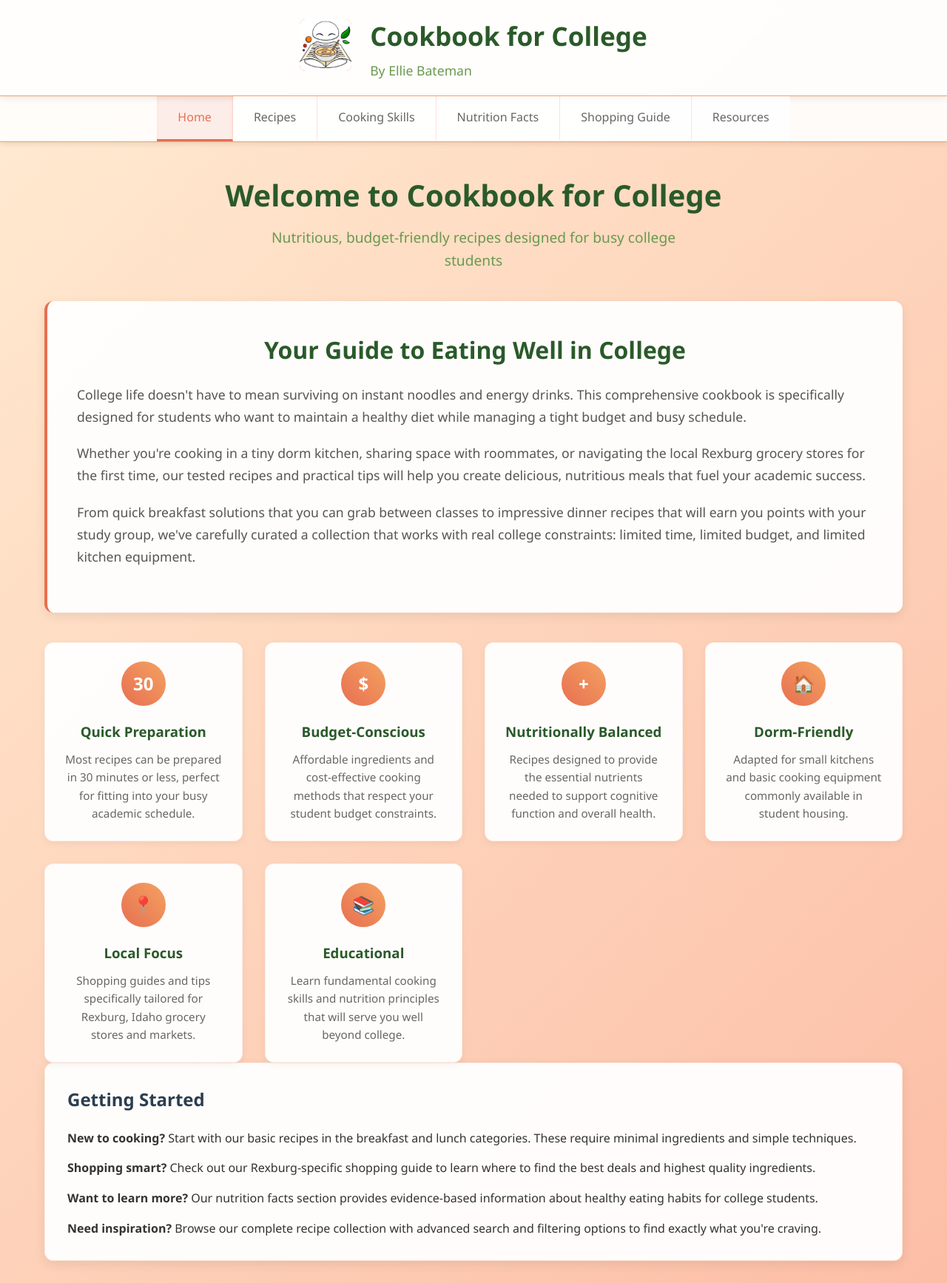
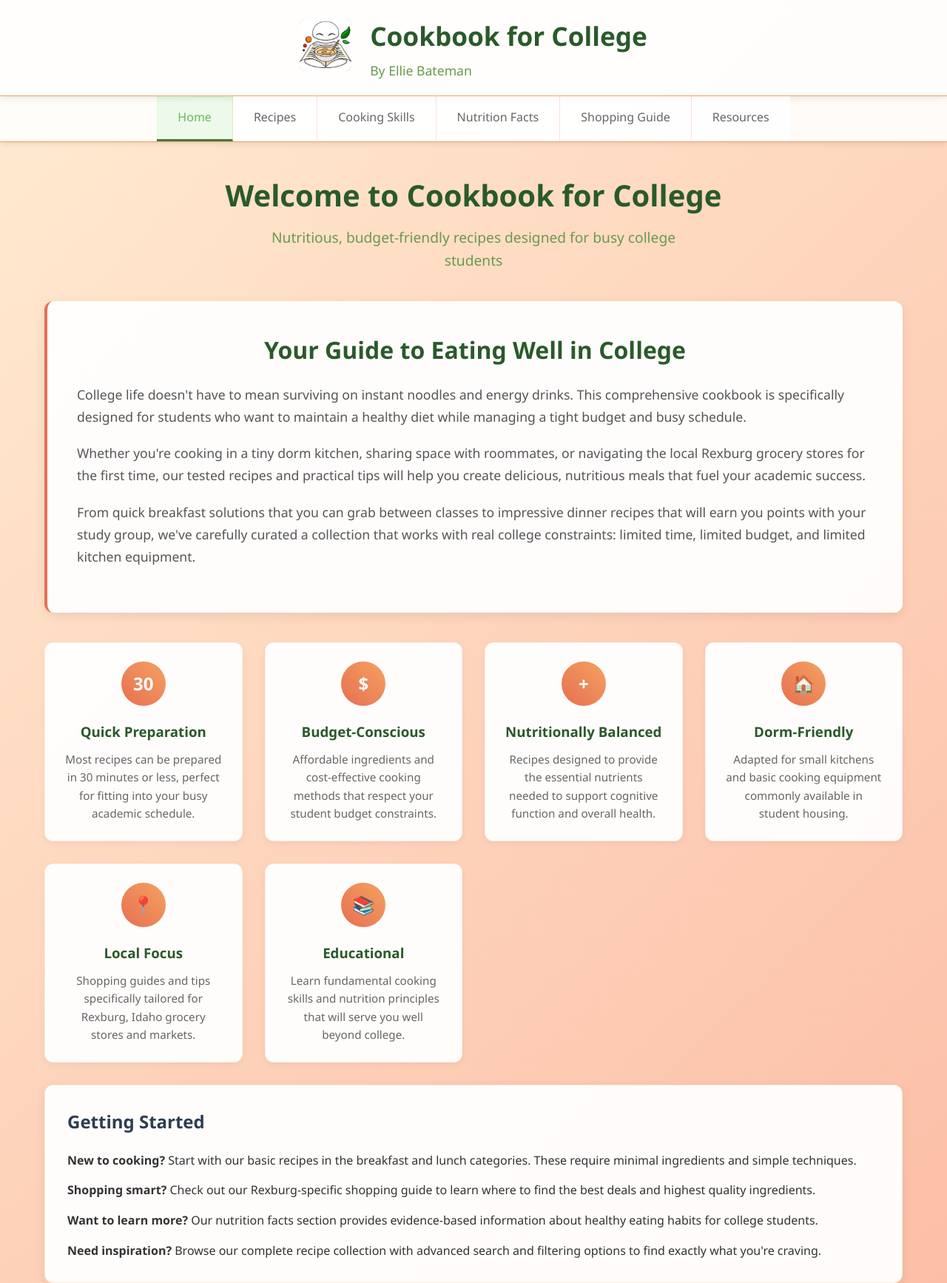
Before and after one commit to Cookbookforcollege/web, a plain HTML site: page index.html in a window 1280 px wide. Shown: the top 1734 px of the page at 74% size. Drawn offline with Linux system fonts and the light colour scheme.

Commit message:
fix colors and tabs

```diff
--- a/css/styles.css
+++ b/css/styles.css
@@ -14,7 +14,7 @@ body {
 
 /* Header Styles */
 header {
-    background: rgba(255, 255, 255, 0.95);
+    background: rgba(255, 255, 255, 0.95);/*rgba(255, 255, 255, 0.95);*/
     backdrop-filter: blur(10px);
     padding: 20px 0;
     box-shadow: 0 2px 10px rgba(0,0,0,0.1);
@@ -90,15 +90,15 @@ header {
     left: -100%;
     width: 100%;
     height: 100%;
-    background: linear-gradient(90deg, transparent, rgba(231, 111, 81, 0.1), transparent);
+    background: linear-gradient(90deg, transparent, rgba(81, 231, 101, 0.1), transparent);
     transition: left 0.5s ease;
 }
 
 .tab-btn:hover {
-    background: rgba(231, 111, 81, 0.08);
-    color: #e76f51;
+    background: rgba(84, 231, 81, 0.08);
+    color: #67b856;
     transform: translateY(-1px);
-    box-shadow: 0 2px 8px rgba(231, 111, 81, 0.2);
+    box-shadow: 0 2px 8px rgba(81, 231, 109, 0.2);
 }
 
 .tab-btn:hover::before {
@@ -106,10 +106,10 @@ header {
 }
 
 .tab-btn.active {
-    color: #e76f51;
-    border-bottom-color: #e76f51;
-    background: rgba(231, 111, 81, 0.1);
-    box-shadow: inset 0 2px 4px rgba(231, 111, 81, 0.1);
+    color: #67b856;
+    border-bottom-color: #47793e;
+    background: rgba(81, 231, 111, 0.1);
+    box-shadow: inset 0 2px 4px rgba(91, 231, 81, 0.1);
 }
 
 /* Main Content */
@@ -1221,7 +1221,7 @@ main {
 
 /* Footer Styles */
 footer {
-    background: #2a5a2a;
+    background: #3b5a3b;
     color: white;
     margin-top: 60px;
 }
--- a/index.html
+++ b/index.html
@@ -61,7 +61,7 @@
             </div>
         </div>
 
-        <div class="content-card">
+        <div class="content-card" style="margin-top: 30px;">
             <h3 style="color: #2c3e50; margin-bottom: 20px; font-size: 1.5rem;">Getting Started</h3>
             <p style="margin-bottom: 15px;"><strong>New to cooking?</strong> Start with our basic recipes in the breakfast and lunch categories. These require minimal ingredients and simple techniques.</p>
             <p style="margin-bottom: 15px;"><strong>Shopping smart?</strong> Check out our Rexburg-specific shopping guide to learn where to find the best deals and highest quality ingredients.</p>
```
